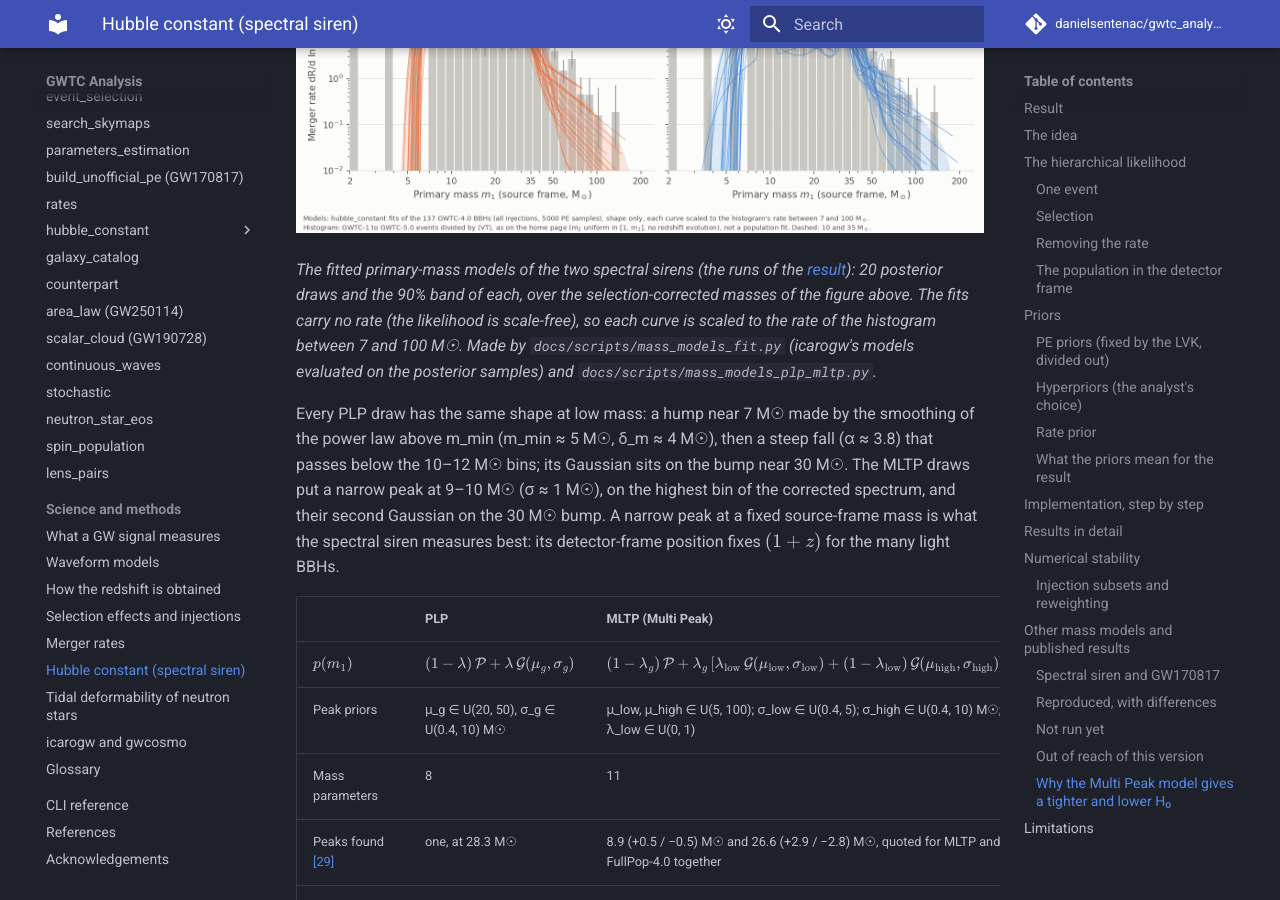
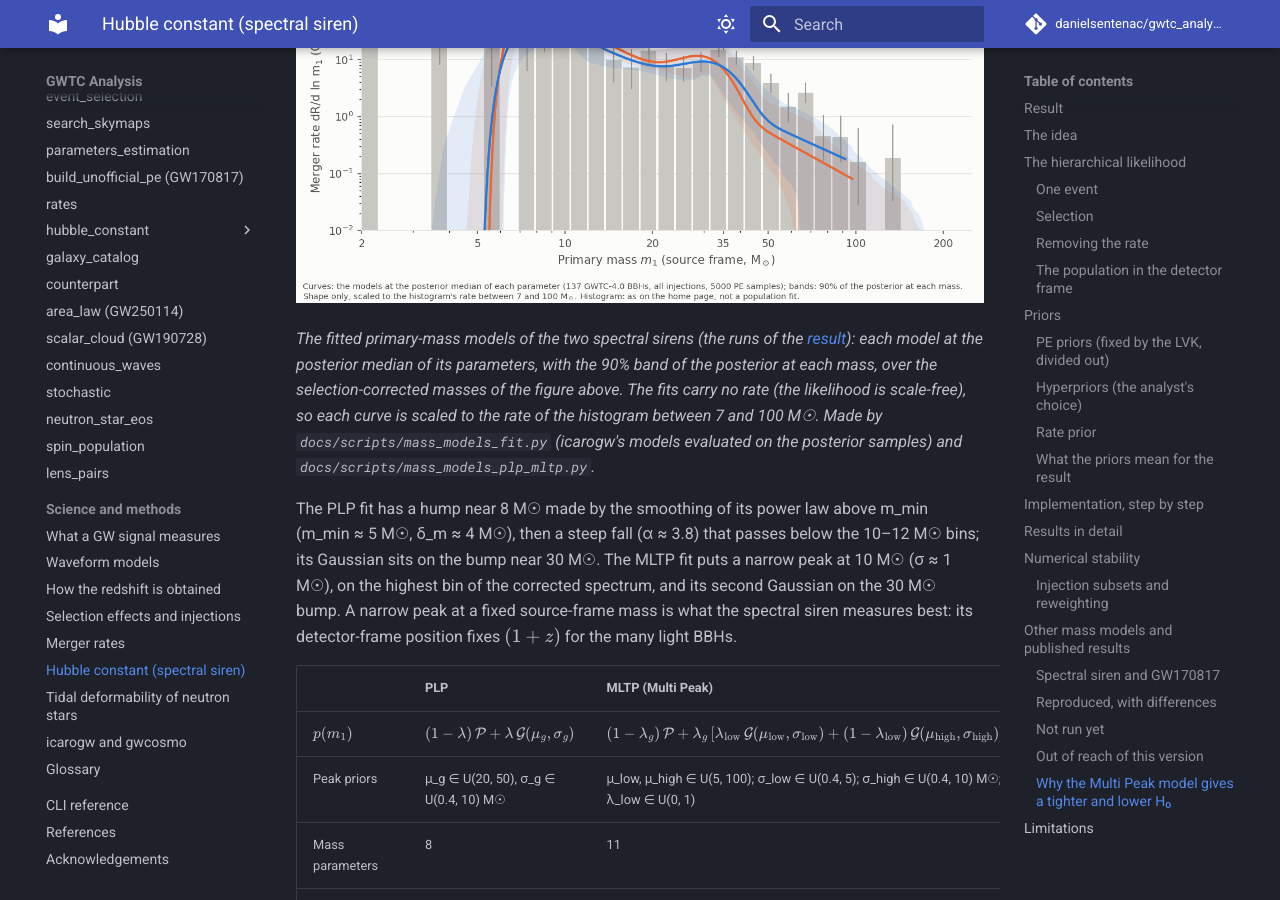
Before and after one commit to danielsentenac/gwtc_analysis, an MkDocs documentation site: the page built from docs/science/spectral-siren.md, in a window 1280 px wide and 900 px high, scrolled down 17729 px. Built offline with MkDocs 1.6.1 and Material for MkDocs 9.7.7, drawn with Linux system fonts in a browser that asks for light colours; comment, search, counter and statistics services are not loaded.

Commit message:
docs H0 mass models figure: one curve per model (posterior-median parameters) with its 90% band, one panel
Co-Authored-By: Claude Opus 5.5 <noreply@anthropic.com>

```diff
--- a/docs/science/spectral-siren.md
+++ b/docs/science/spectral-siren.md
@@ -520,16 +520,17 @@ The fitted models show it:
 
 ![Fitted Power Law + Peak and Multi Peak models over the selection-corrected masses](../img/mass_models_plp_mltp.png)
 
-*The fitted primary-mass models of the two spectral sirens (the runs of the [result](#result)): 20 posterior draws
-and the 90% band of each, over the selection-corrected masses of the figure above. The fits carry no rate (the
+*The fitted primary-mass models of the two spectral sirens (the runs of the [result](#result)): each model at the
+posterior median of its parameters, with the 90% band of the posterior at each mass, over the selection-corrected
+masses of the figure above. The fits carry no rate (the
 likelihood is scale-free), so each curve is scaled to the rate of the histogram between 7 and 100 M☉. Made by
 `docs/scripts/mass_models_fit.py` (icarogw's models evaluated on the posterior samples) and
 `docs/scripts/mass_models_plp_mltp.py`.*
 
-Every PLP draw has the same shape at low mass: a hump near 7 M☉ made by the smoothing of the power law above
-m_min (m_min ≈ 5 M☉, δ_m ≈ 4 M☉), then a steep fall (α ≈ 3.8) that passes below the 10–12 M☉ bins; its Gaussian sits
-on the bump near 30 M☉. The MLTP draws put a narrow peak at 9–10 M☉ (σ ≈ 1 M☉), on the highest bin of the
-corrected spectrum, and their second Gaussian on the 30 M☉ bump. A narrow peak at a fixed source-frame mass is
+The PLP fit has a hump near 8 M☉ made by the smoothing of its power law above m_min (m_min ≈ 5 M☉,
+δ_m ≈ 4 M☉), then a steep fall (α ≈ 3.8) that passes below the 10–12 M☉ bins; its Gaussian sits on the bump near
+30 M☉. The MLTP fit puts a narrow peak at 10 M☉ (σ ≈ 1 M☉), on the highest bin of the corrected spectrum, and its
+second Gaussian on the 30 M☉ bump. A narrow peak at a fixed source-frame mass is
 what the spectral siren measures best: its detector-frame position fixes \((1+z)\) for the many light BBHs.
 
 | | PLP | MLTP (Multi Peak) |
```
Also changed, not shown: docs/modes/hubble-constant.md (+2 -1 lines), docs/scripts/mass_models_fit.py (+6 -4 lines), docs/scripts/mass_models_plp_mltp.py (+39 -40 lines), docs/img/mass_models_plp_mltp.png, 1 other file.
